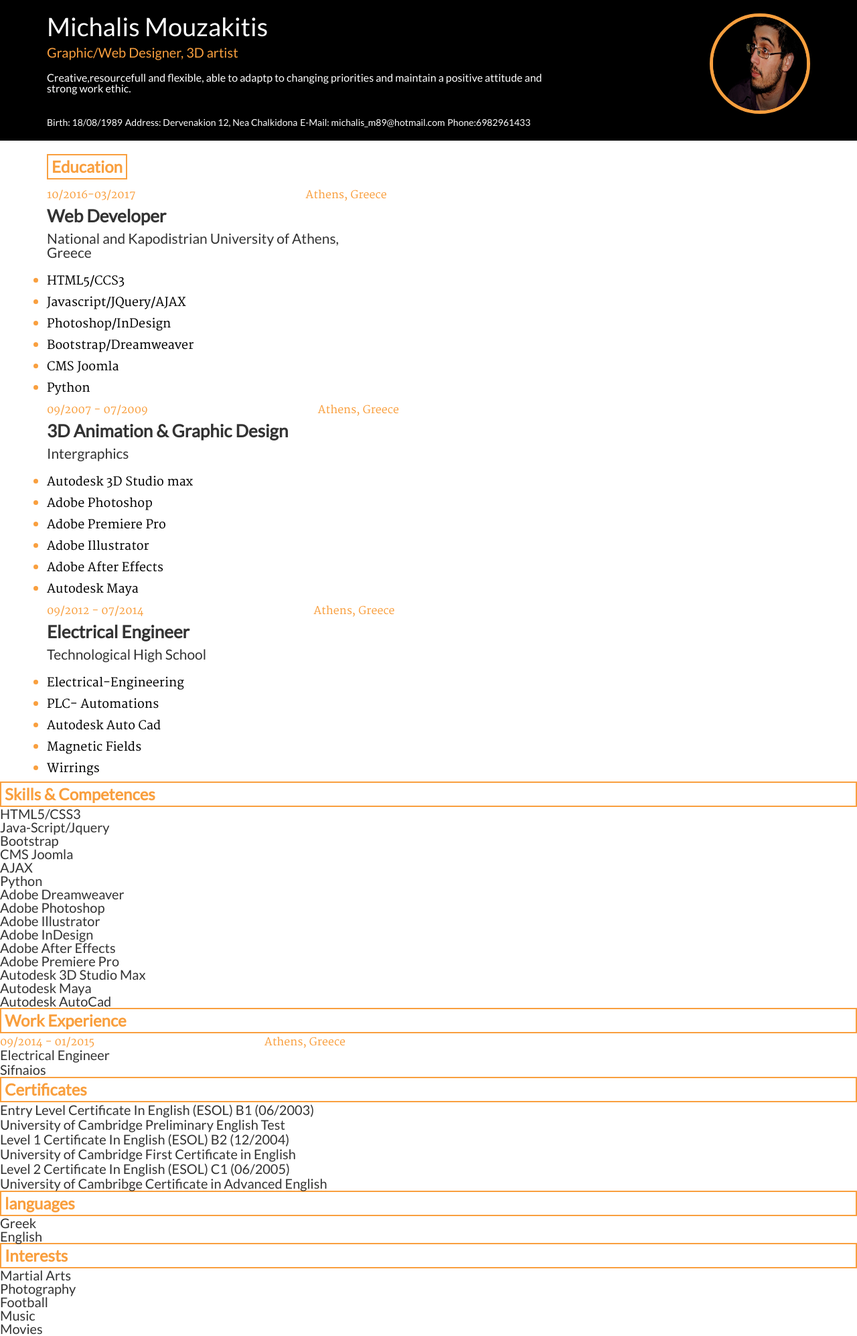
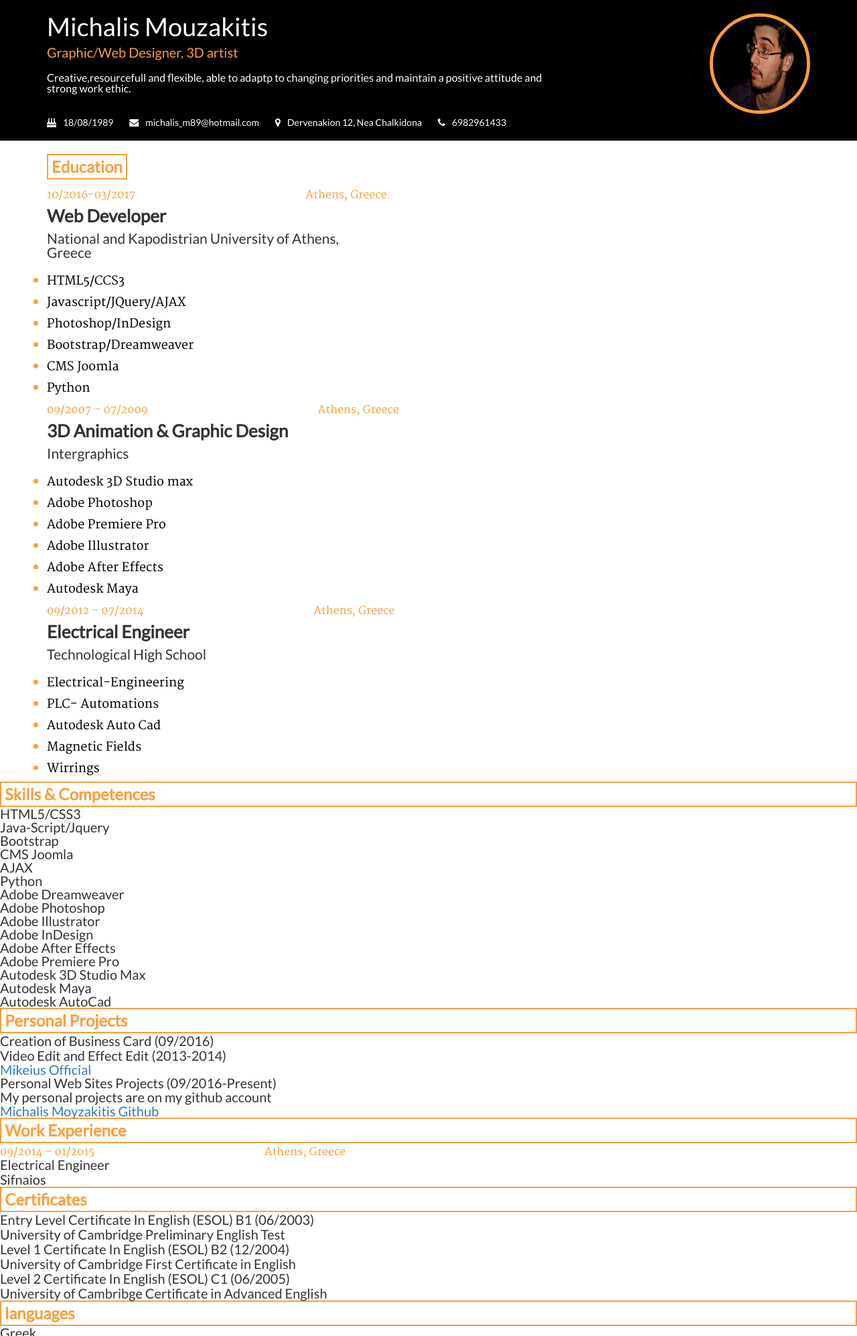
Before and after one commit to mouzakitis/CV, a plain HTML site: page index.html in a window 1280 px wide. Shown: the top 1995 px of the page at 67% size. Drawn offline with nearby package versions, Linux system fonts and the light colour scheme.

Commit message:
header icons

```diff
--- a/index.html
+++ b/index.html
@@ -1,7 +1,8 @@
 <!DOCTYPE html>
 <html>
 <head>
-<meta name="viewport" content="width=device-width, initial-scale=1">
+    <link rel="stylesheet" href="https://cdnjs.cloudflare.com/ajax/libs/font-awesome/4.6.3/css/font-awesome.min.css">
+    <meta name="viewport" content="width=device-width, initial-scale=1">
     <meta charset="utf-8">
     <title>CV</title>
     <link rel="stylesheet" href="https://maxcdn.bootstrapcdn.com/bootstrap/3.3.7/css/bootstrap.min.css">
@@ -24,10 +25,11 @@
           <div class="personal row">
             <div class="col-md-8">
               <ul>
-                  <li>Birth: 18/08/1989</li>
-                  <li>Address: Dervenakion 12, Nea Chalkidona</li>
-                  <li>E-Mail: michalis_m89@hotmail.com</li>
-                  <li>Phone:6982961433</li>
+                  <li><i class="fa fa-birthday-cake" aria-hidden="true"></i>18/08/1989</li>
+                  <li><i class="fa fa-envelope" aria-hidden="true"></i>michalis_m89@hotmail.com</li>
+                  <li><i class="fa fa-map-marker" aria-hidden="true"></i>Dervenakion 12, Nea Chalkidona</li>
+
+                  <li><i class="fa fa-phone" aria-hidden="true"></i>6982961433</li>
               </ul>
             </div>
           </div>
@@ -109,7 +111,19 @@
             <li>Autodesk AutoCad</li>
         </ul>
     </div>
-
+    <div id="projects">
+        <div class="title">Personal Projects</div>
+        <h1>Creation of Business Card (09/2016)</h1>
+        <h1>Video Edit and Effect Edit (2013-2014)</h1>
+          <ul>
+            <li><a href="https://www.youtube.com/user/MikeiusOfficial">Mikeius Official</a></li>
+          </ul>
+         Personal Web Sites Projects (09/2016-Present)
+         <ul>
+           <li><h3>My personal projects are on my github account</h3></li>
+           <li><a href="https://github.com/mouzakitis">Michalis Moyzakitis Github</a></li>
+         </ul>
+    </div>
     <div id="work">
         <div class="title">Work Experience</div>
         <div class="date">09/2014 - 01/2015</div>
--- a/style.css
+++ b/style.css
@@ -150,6 +150,10 @@ header#info .personal ul li{
     font-size: 14px;
     display: inline;
     list-style: none;
+    padding-right: 20px;
+}
+header#info .personal ul li i{
+    padding-right: 10px;
 }
 img{
     width: 150px;
```
